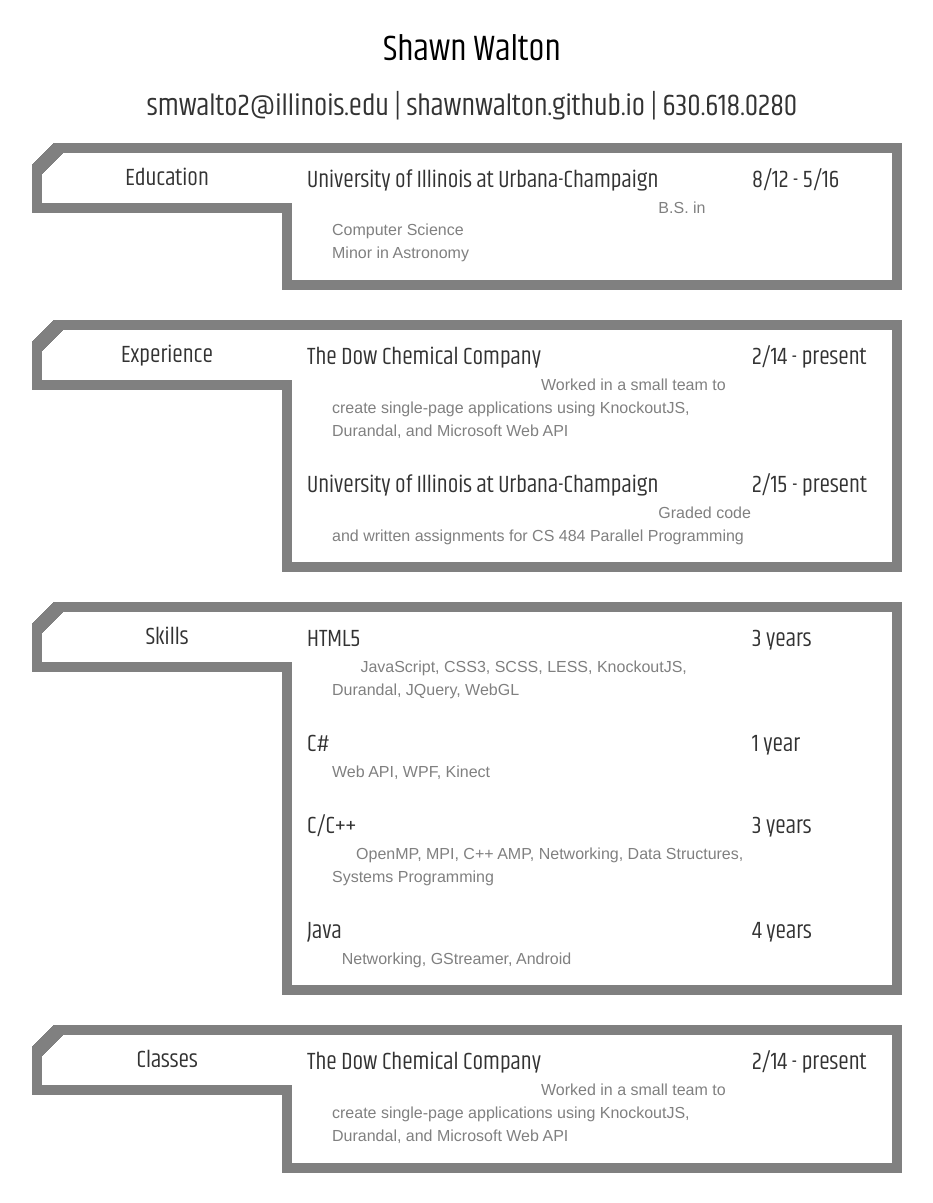
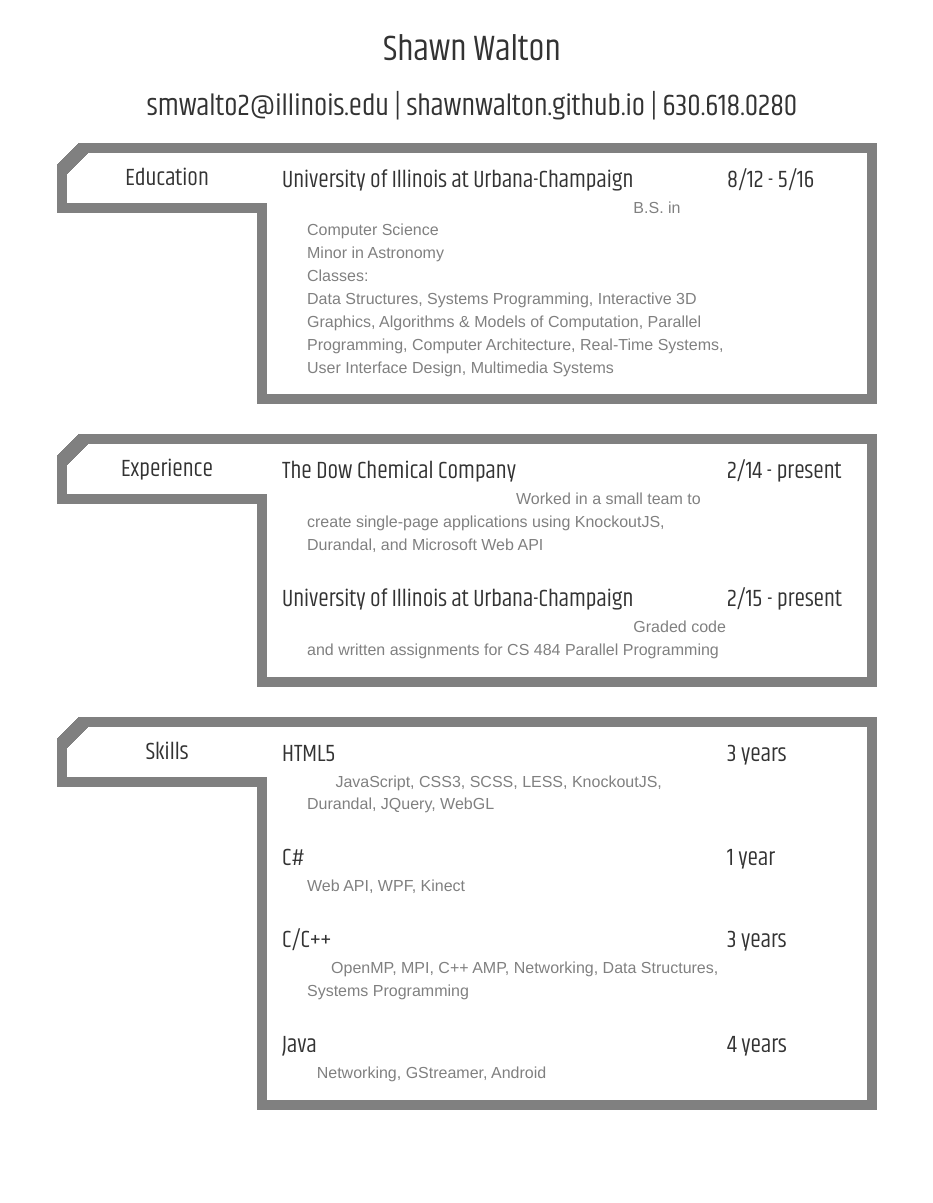
Before and after one commit to karmeleon/karmeleon.github.io, a Jekyll site: the page assets/resume.html, which Jekyll copies as it is, in a window 1280 px wide. Shown: the whole page, without its empty margins (168-1101 px from the left). Built offline with Jekyll 4.4.1, drawn with Linux system fonts in a browser that asks for light colours; nearby versions of some CDN libraries; after the commit the page ends 1140 px from its top, so only the background shows below that.

Commit message:
resume finished?

```diff
--- a/_scss/site.scss
+++ b/_scss/site.scss
@@ -8,7 +8,7 @@
 // variables
 $outline-color: rgba(128, 128, 128, 1);
 $title-font-stack: "Khand", sans-serif;
-$gutter-width: 250px;
+$gutter-width: 200px;
 $gutter-height: 50px;
 $content-width: 600px;
 $title-font-size: x-large;
@@ -167,15 +167,25 @@
 
 // Resume stuff
 
-@media all {
+
 
 $header-font-weight: lighter;
+
+.resume-body {
+	-webkit-print-color-adjust: exact;
+}
 
 .resume-section {
 	display: flex;
 	flex-direction: row;
 	justify-content: center;
 	padding-bottom: 30px;
+}
+
+@media print {
+	.resume-section {
+		padding-bottom: 10px;
+	}
 }
 
 .resume-section-title-outline {
@@ -246,5 +256,3 @@
 	padding-left: 25px;
 	padding-right: 125px;
 }
-
-}
--- a/assets/resume.html
+++ b/assets/resume.html
@@ -29,7 +29,7 @@
 	<body>
 		<div class="page">
 			<div class="header">
-				<h1><a href="/">Shawn Walton</a></h1>
+				<h1>Shawn Walton</h1>
 				<h2>smwalto2@illinois.edu | shawnwalton.github.io | 630.618.0280</h2>
 			</div>
 			<!-- Education -->
@@ -51,7 +51,9 @@
 							</div>
 							<div class="resume-section-item-detail">
 								B.S. in Computer Science<br/>
-								Minor in Astronomy
+								Minor in Astronomy<br/>
+								Classes:<br/>
+								Data Structures, Systems Programming, Interactive 3D Graphics, Algorithms &amp; Models of Computation, Parallel Programming, Computer Architecture, Real-Time Systems, User Interface Design, Multimedia Systems
 							</div>
 						</div>
 
@@ -160,30 +162,6 @@
 
 					</div>
 				</section>
-				<!-- Classes -->
-				<section class="resume-section">
-					<div class="resume-section-title-outline">
-						<div class="resume-section-title">Classes</div>
-					</div>
-					<div class="resume-section-content-outline">
-
-						<div class="resume-section-content">
-							<div class="resume-section-item-container">
-								<div class="resume-section-item">
-									The Dow Chemical Company
-								</div>
-								<div class="resume-section-date">
-									2/14 - present
-								</div>
-							</div>
-							<div class="resume-section-item-detail">
-								Worked in a small team to create single-page applications using KnockoutJS,
-								Durandal, and Microsoft Web API
-							</div>
-						</div>
-
-					</div>
-				</section>
 			</div>
 		</div>
 	</body>
```
Also changed, not shown: _includes/sidebar.md (+1 -1 lines), 1 other file. Lines whose indentation alone changed are shown as unchanged.
